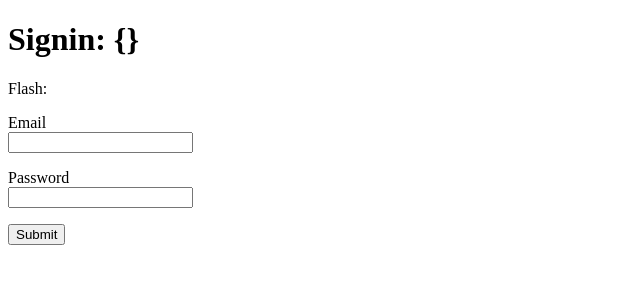
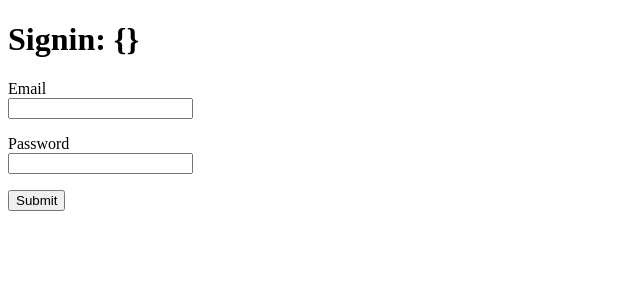
Before and after one commit to julienroyer/odyssee_homer, a React (Create React App) app in the folder front/: page / in a window 1280 px wide. Shown: the top 300 px of the page, without its empty margins (0-640 px from the left). Built offline with nearby package versions, Linux system fonts and the light colour scheme.

Commit message:
dsffdsfs

```diff
--- a/front/src/Signin.js
+++ b/front/src/Signin.js
@@ -16,9 +16,10 @@ export default class Signin extends Component {
             })
             .then(res => res.json())
             .then(
-                res => this.setState({ flash: res.flash }),
-                err => this.setState({ flash: err.flash })
-            );
+                res => this.setState({ flash: res.flash || 'OK' }),
+                err => this.setState({ flash: err.flash || 'KO' })
+            )
+            .catch(err => this.setState({ flash: err || 'KO' }));
     };
 
     render() {
@@ -27,7 +28,7 @@ export default class Signin extends Component {
             <form onInput={this.onInput} onSubmit={this.onSubmit}>
                 <h1>Signin: {JSON.stringify(fields, undefined, 1)}</h1>
 
-                <p>Flash: {flash || ""}</p>
+                {flash ? <p>Flash: {flash}</p> : ''}
 
                 <p><label>Email<br /><input name="email" type="email" autoComplete="username" /></label></p>
                 <p><label>Password<br /><input name="password" type="password" autoComplete="current-password" /></label></p>
```
